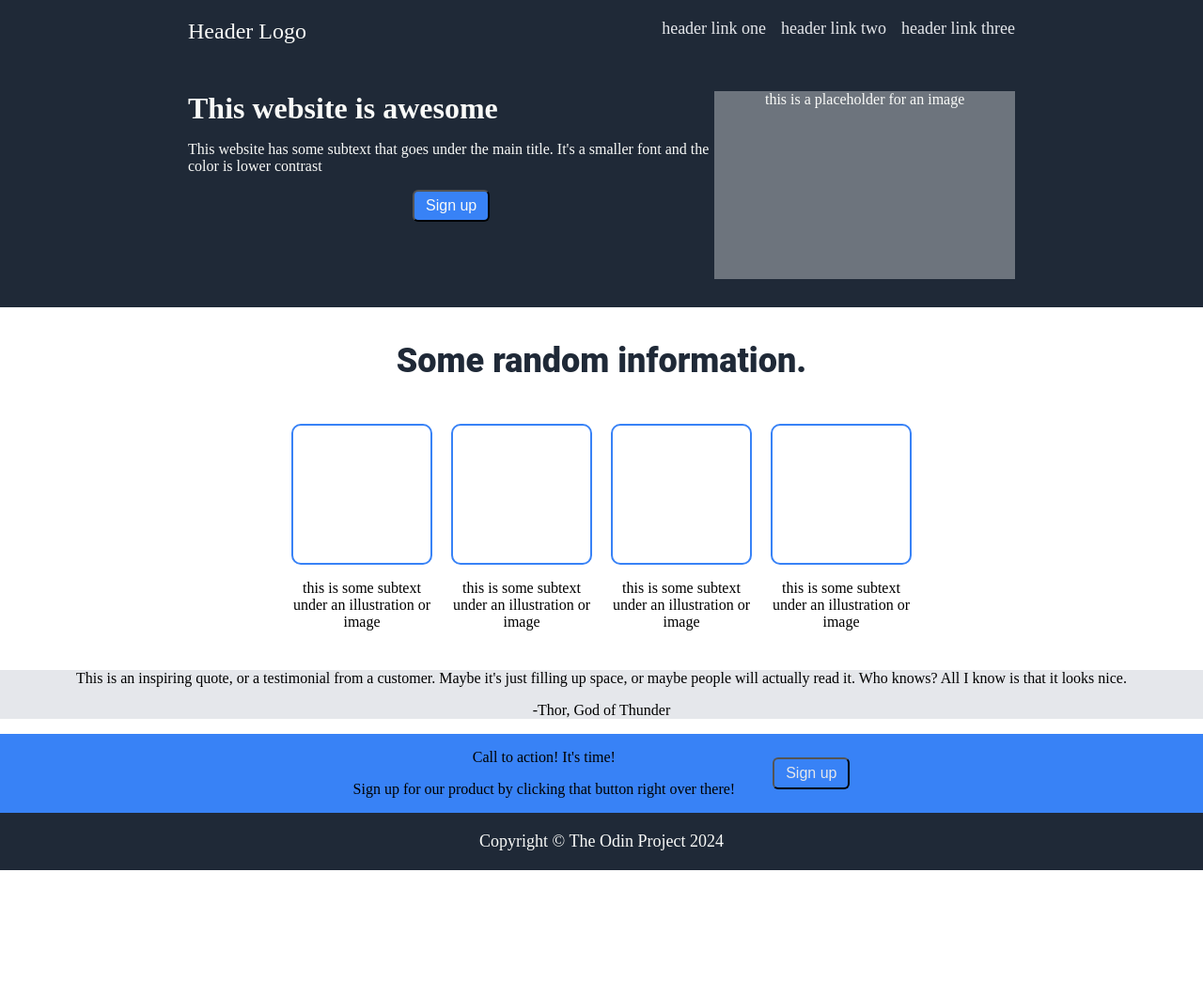
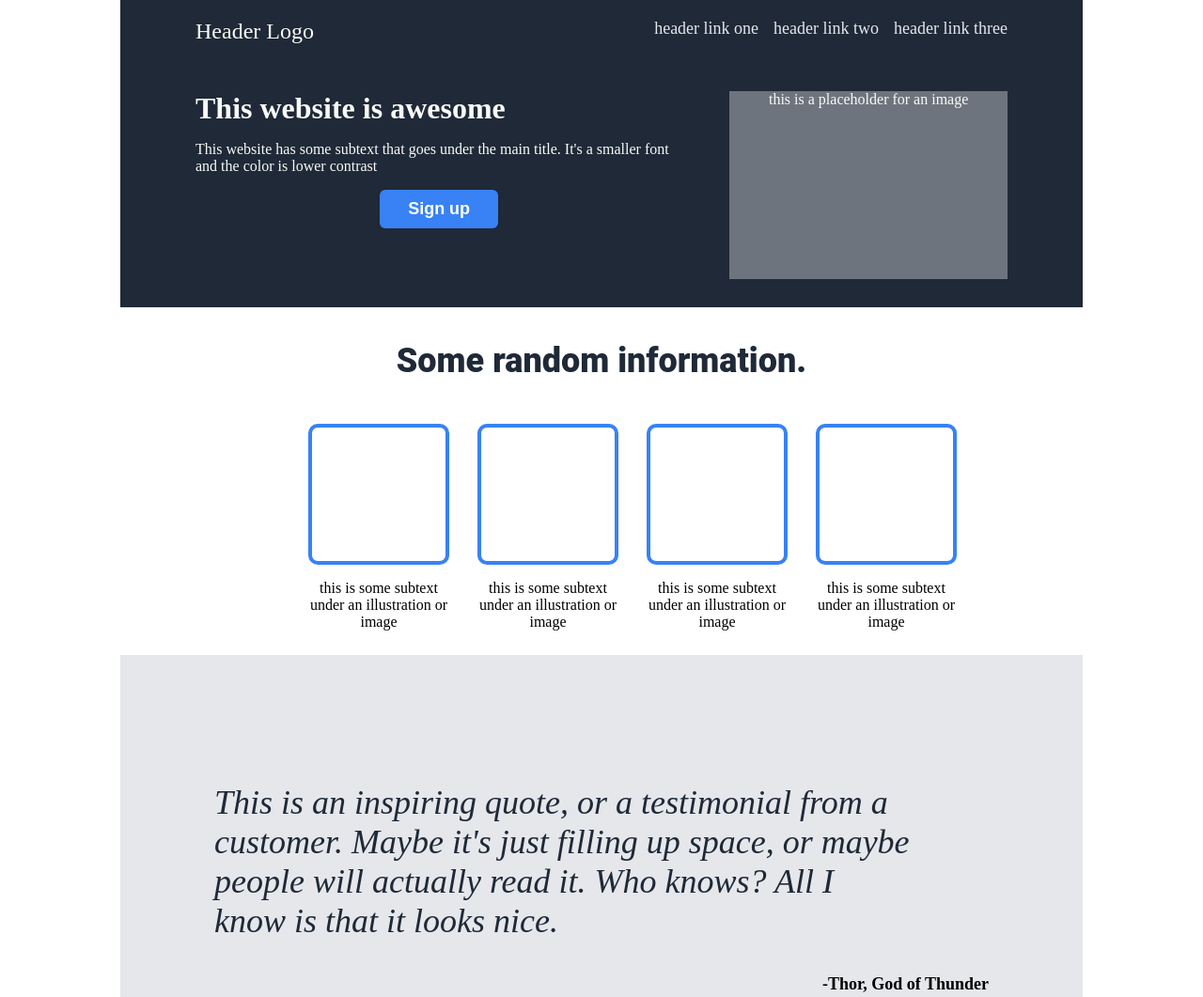
Before and after one commit to homeromeirelesjunior/lp, a plain HTML site: page index.html in a window 1280 px wide. Shown: the top 1061 px of the page at 94% size. Before the commit the page ends 926 px from the top, so only its background shows below. Drawn offline with Linux system fonts and the light colour scheme.

Commit message:
chore: Add style to lp

```diff
--- a/index.html
+++ b/index.html
@@ -49,15 +49,18 @@
     </ul>
   </div>
   <div class="quote">
-    <p>This is an inspiring quote, or a testimonial from a customer. Maybe it's just filling up space, or maybe people will actually read it. Who knows? All I know is that it looks nice.</p>
-    <p>-Thor, God of Thunder</p>
+    <p class="quote-text">This is an inspiring quote, or a testimonial from a <br>
+    customer. Maybe it's just filling up space, or maybe <br>
+    people will actually read it. Who knows? All I <br>
+    know is that it looks nice.</p>
+    <p class="quote-author">-Thor, God of Thunder</p>
   </div>
   <div class="cta">
     <div class="cta-left">
-      <p>Call to action! It's time!</p>
-      <p>Sign up for our product by clicking that button right over there!</p>
+      <p class="cta-title">Call to action! It's time!</p>
+      <p class="cta-text">Sign up for our product by clicking that button right over there!</p>
     </div>
-    <button>Sign up</button>
+    <button class="cta-button">Sign up</button>
   </div>
   <div class="footer">
     <span>Copyright &copy; The Odin Project 2024</span>
--- a/style.css
+++ b/style.css
@@ -5,8 +5,10 @@
 }
 
 body {
-  margin: 0;
+  margin: 0 auto;
   padding: 0;
+  text-align: center;
+  width: 1024px;
   text-align: center;
 }
 
@@ -42,25 +44,35 @@ button {
 .header, .header-left, .header-right {
   display: flex;
   justify-content: space-between;
-  padding: 10px 100px;
+  padding: 10px 40px;
   gap: 16px;
 }
 
 .hero {
-  padding: 30px 200px;
+  padding: 30px 80px;
   display: flex;
   justify-content: space-between;
+  gap: 50px;
 }
 
 .hero-left > h1, .hero-left > p, .hero-left > button {
   color: #F9FAF8;
   text-align: left;
+  border: none;
+}
+
+.hero-left > button {
+  padding: 10px 30px;
+  font-size: 18px;
+  color: #FFFFFF;
+  font-weight: 700;
 }
 
 .hero-right {
   width: 400px;
   height: 200px;
   background-color: #6d747d;
+  align-items: center;
 }
 
 .hero-right > span {
@@ -76,17 +88,17 @@ button {
 }
 
 .content {
-  padding: 10px 300px;
+  padding: 10px 200px;
 }
 
 .boxes {
   display: flex;
   justify-content: space-evenly;
-  gap: 10px;
+  gap: 30px;
 }
 
 .boxes > div > li {
-  border: 2px solid #3882F6;
+  border: 4px solid #3882F6;
   border-radius: 10px;
   width: 150px;
   height: 150px;
@@ -107,8 +119,21 @@ button {
 
 .quote {
   background-color: #E5E7EB;
-  margin: 0;
-  padding: 0;
+  margin: 0 auto;
+  padding: 100px 100px 60px;
+}
+
+.quote-text {
+  font-size: 36px;
+  font-style: italic;
+  color: #1F2937;
+  text-align: left;
+}
+
+.quote-author {
+  font-size: 18px;
+  font-weight: 700;
+  text-align: right;
 }
 
 .cta {
@@ -117,6 +142,26 @@ button {
   justify-content: center;
   align-items: center;
   gap: 40px;
+  margin: 40px 200px;
+  border-radius: 8px;
+}
+
+.cta-title, .cta-text {
+  color: #FFFFFF;
+}
+
+.cta-title {
+  font-weight: 700;
+}
+
+.cta-button {
+  border: 1px solid #FFFFFF;
+  border-radius: 8px;
+  color: #FFFFFF;
+}
+
+.cta-left {
+  text-align: left;
 }
 
 .footer {
```
